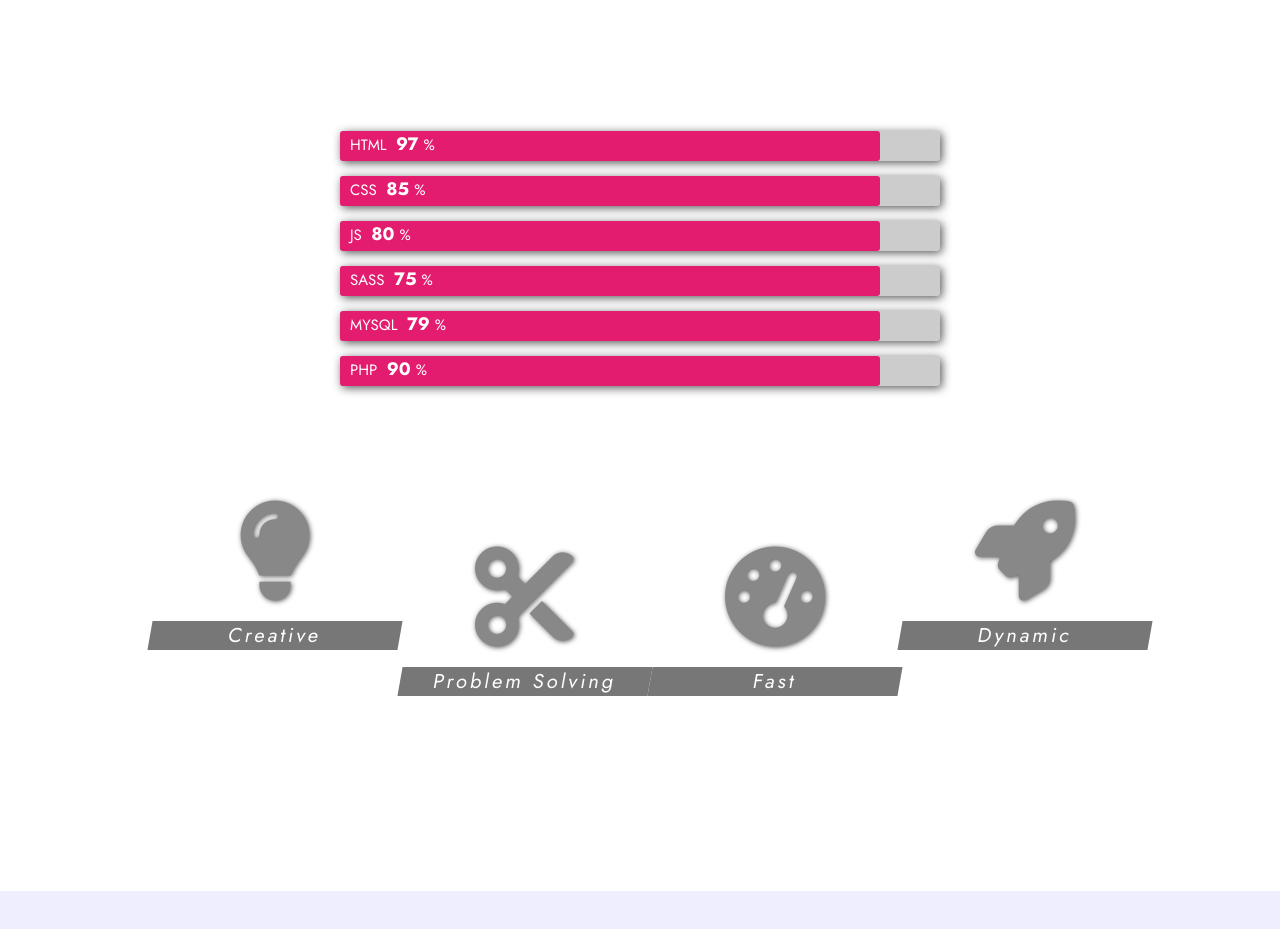
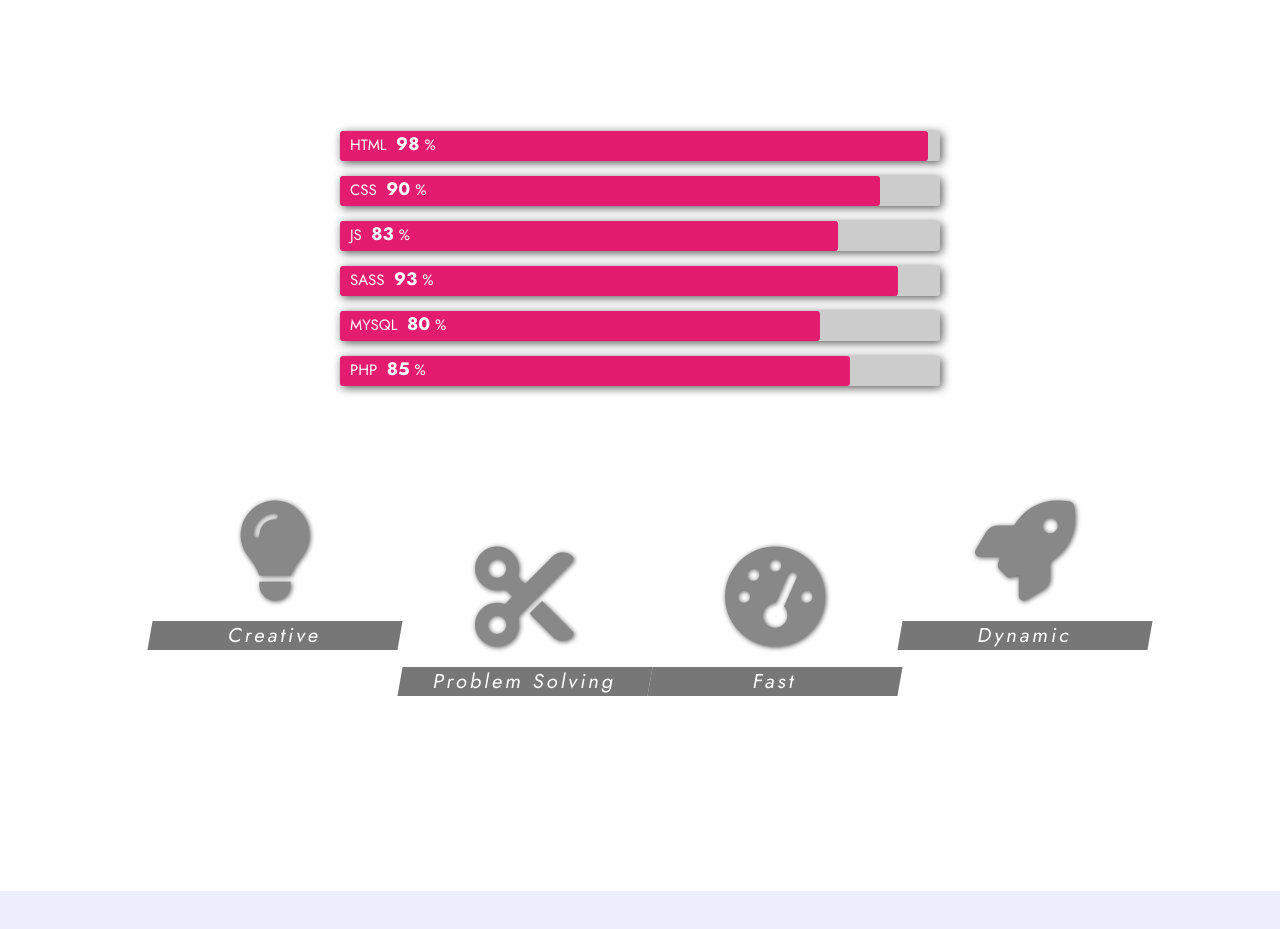
Before and after one commit to NascimentoTalesDev/MyPortfolio, a plain HTML site: page index.html in a window 1280 px wide. Shown: the part 1060-1989 px from the top of the page. Drawn offline with Linux system fonts and the light colour scheme.

Commit message:
js finished

```diff
--- a/index.html
+++ b/index.html
@@ -47,37 +47,37 @@
             <div class="progress-bars-wrapper">
                 <div class="progress-bar">
                     <p class="progress-text">HTML
-                        <span>97</span>%
+                        <span></span>%
                     </p>
                     <div class="progress-porcent"></div>
                 </div>
                 <div class="progress-bar">
                     <p class="progress-text">CSS
-                        <span>85</span>%
+                        <span></span>%
                     </p>
                     <div class="progress-porcent"></div>
                 </div>
                 <div class="progress-bar">
                     <p class="progress-text">JS
-                        <span>80</span>%
+                        <span></span>%
                     </p>
                     <div class="progress-porcent"></div>
                 </div>
                 <div class="progress-bar">
                     <p class="progress-text">SASS
-                        <span>75</span>%
+                        <span></span>%
                     </p>
                     <div class="progress-porcent"></div>
                 </div>
                 <div class="progress-bar">
                     <p class="progress-text">MYSQL
-                        <span>79</span>%
+                        <span></span>%
                     </p>
                     <div class="progress-porcent"></div>
                 </div>
                 <div class="progress-bar">
                     <p class="progress-text">PHP
-                        <span>90</span>%
+                        <span></span>%
                     </p>
                     <div class="progress-porcent"></div>
                 </div>
--- a/src/scripts/index/index.js
+++ b/src/scripts/index/index.js
@@ -1,26 +1,29 @@
 const navbar = document.querySelector(".navbar")
 const navbarOfsetTop = navbar.offsetTop
 
+const sections = document.querySelectorAll('section')
+const navbarLinks = document.querySelectorAll('.navbar-link')
 
-window.addEventListener('scroll', (e) => {
+const progress = document.querySelector('.progress-bars-wrapper')
+// const progressBarSpans = document.querySelectorAll('.progress-bar span')
+const progressBarPercents = [98, 90, 83, 93, 80, 85]
 
-    e.preventDefault()
+
+window.addEventListener('scroll', () => {
+    mainFn();
+})
+
+const mainFn = () => {
 
     if(window.scrollY >= navbarOfsetTop ){
         navbar.classList.add('sticky')
     }else{
         navbar.classList.remove('sticky')
     }
-})
-
-//
-
-const sections = document.querySelectorAll('section')
-const navbarLinks = document.querySelectorAll('.navbar-link')
 
     sections.forEach( (section, i) => {
 
-    if (window.pageYOffset >= section.offsetTop - 10) {
+        if (window.scrollY >= section.offsetTop - 10) {
 
             navbarLinks.forEach(navbarlink => {
                 navbarlink.classList.remove('change')
@@ -29,3 +32,20 @@ sections.forEach( (section, i) => {
             navbarLinks[i].classList.add('change');
         }
     })
+
+    if (window.scrollY + window.innerHeight >= progress.offsetTop) {
+        document.querySelectorAll('.progress-porcent').forEach((el, i) => {
+            el.style.width = `${progressBarPercents[i]}%`
+            el.previousElementSibling.firstElementChild.textContent = progressBarPercents[i]
+        })
+        // progressBarSpans.forEach((sp, i) => {
+        //     sp.innerHTML = `${progressBarPercents[i]}`
+        // })
+    }
+}
+
+mainFn()
+
+window.addEventListener('resize', () => {
+    window.location.reload();
+})
--- a/src/styles/section2/section2.scss
+++ b/src/styles/section2/section2.scss
@@ -37,10 +37,11 @@
                 }
             }
             .progress-porcent{
-                width: 90%;
+                width: 0;
                 height: 100%;
                 background-color: $backGrounColorH1;
                 border-radius: 0.3rem;
+                transition: width 0.5s 0.5s ease-in;
             }
         }
     }
```
Also changed, not shown: src/styles/section2/section2.css, 1 other file. Lines whose indentation alone changed are shown as unchanged.
